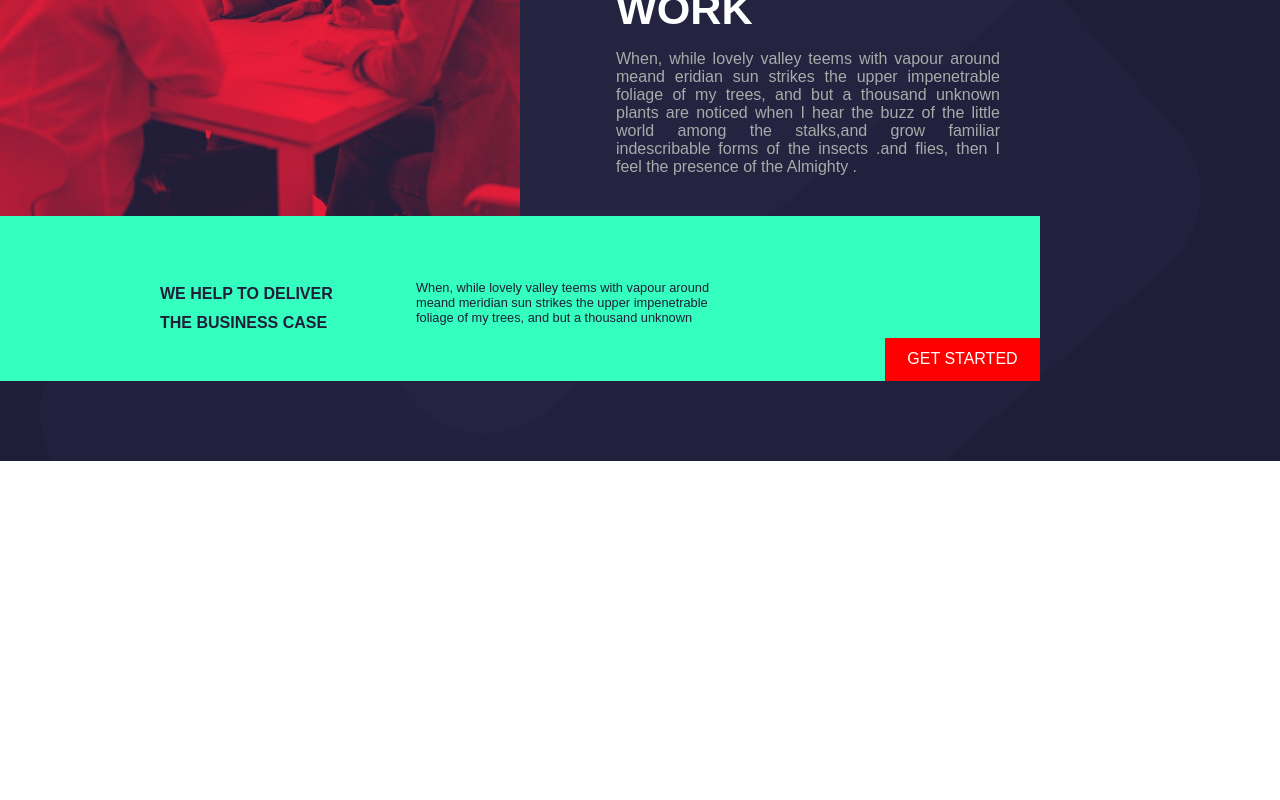
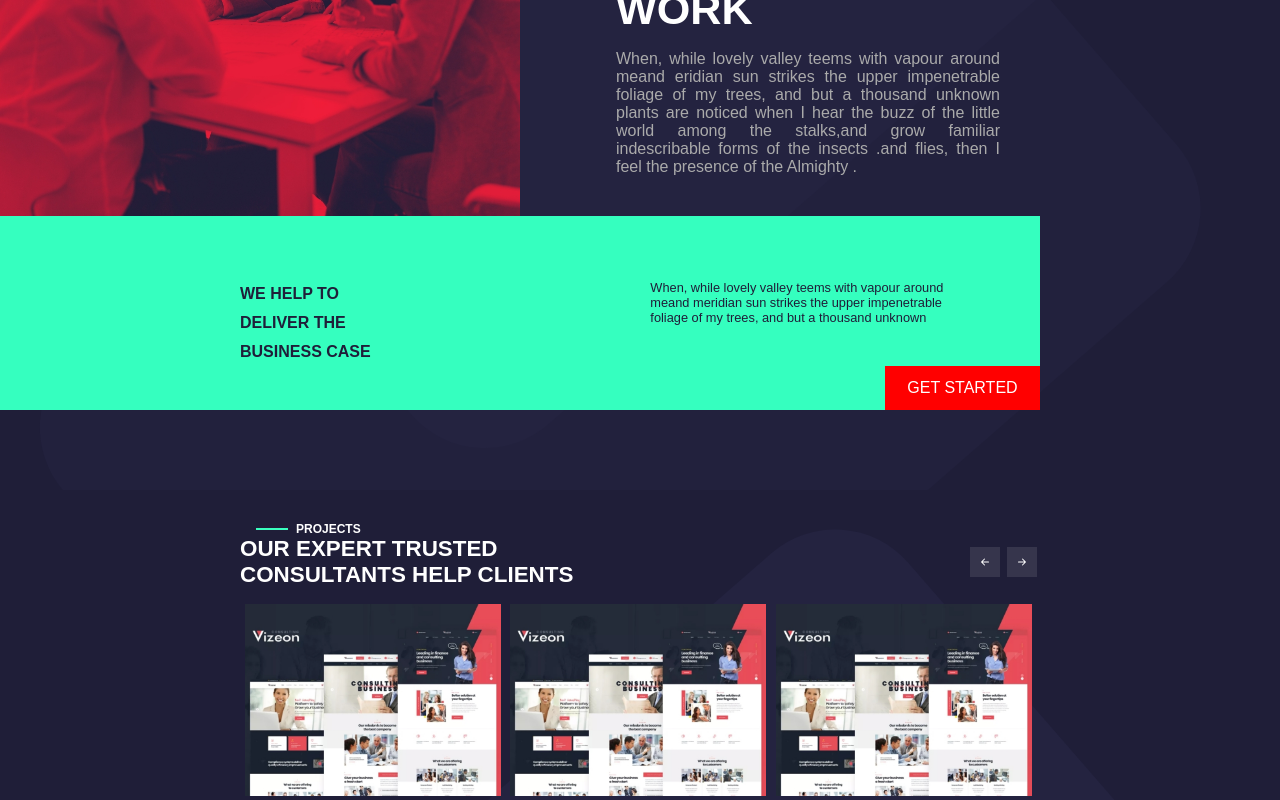
Before and after one commit to SharyMirko/proj-html-vuejs, a Vue app: page / in a window 1280 px wide. Shown: the part 1580-2380 px from the top of the page. Before the commit the page ends 2041 px from the top, so only its background shows below. Built offline with nearby package versions, Linux system fonts and the light colour scheme; a web font is replaced by a local one.

Commit message:
creo sezione projects

```diff
--- a/src/App.vue
+++ b/src/App.vue
@@ -3,6 +3,7 @@
     <HeaderPhlox />
     <ConsultingPh />
     <AboutPh />
+    <ProjectsPh />
   </div>
 </template>
 
@@ -10,12 +11,14 @@
 import HeaderPhlox from "./components/HeaderPhlox.vue";
 import ConsultingPh from "./components/ConsultingPh.vue";
 import AboutPh from "./components/AboutPh.vue";
+import ProjectsPh from "./components/ProjectsPh.vue";
 export default {
   name: "App",
   components: {
     HeaderPhlox,
     ConsultingPh,
     AboutPh,
+    ProjectsPh,
   },
 };
 </script>
--- a/src/components/AboutPh.vue
+++ b/src/components/AboutPh.vue
@@ -106,7 +106,7 @@ export default {
     width: 100%;
     padding: 0 5rem;
     .text-left {
-      margin: 0 5rem 0 5rem;
+      margin: 0 15rem 0 10rem;
       width: 11rem;
       h6 {
         font-weight: 700;
@@ -132,6 +132,7 @@ export default {
     color: #fff;
     text-transform: uppercase;
     text-decoration: none;
+    display: block;
   }
   &:hover {
     background-color: #1f1e38;
--- /dev/null
+++ b/src/components/ProjectsPh.vue
@@ -0,0 +1,154 @@
+<template>
+  <div class="container">
+    <div class="title">
+      <hr />
+      <h6>Projects</h6>
+    </div>
+    <div class="slogan">
+      <div class="slogan-text">
+        <h6>OUR EXPERT TRUSTED CONSULTANTS HELP CLIENTS</h6>
+      </div>
+      <div class="slogan-arrow">
+        <div class="arrow">
+          <img src="../../public/img/arrow-left-short.svg" alt="" />
+        </div>
+        <div class="arrow">
+          <img src="../../public/img/arrow-right-short.svg" alt="" />
+        </div>
+      </div>
+    </div>
+    <div class="slider-conteiner">
+      <div class="slider-widget">
+        <div class="widget-text">
+          <h5>Lorem Ipsum</h5>
+          <p>Category</p>
+        </div>
+        <img src="../../public/img/z1el4c4p-790x592.jpg" alt="" />
+      </div>
+      <div class="slider-widget">
+        <div class="widget-text">
+          <h5>Lorem Ipsum</h5>
+          <p>Category</p>
+        </div>
+        <img src="../../public/img/z1el4c4p-790x592.jpg" alt="" />
+      </div>
+      <div class="slider-widget">
+        <div class="widget-text">
+          <h5>Lorem Ipsum</h5>
+          <p>Category</p>
+        </div>
+        <img src="../../public/img/z1el4c4p-790x592.jpg" alt="" />
+      </div>
+    </div>
+  </div>
+</template>
+
+<script>
+export default {
+  name: "ProjectsPh",
+  data() {
+    return {
+      projects: [
+        {
+          /*    img: link,
+          name: text,
+          shortTxt: text, */
+        },
+      ],
+    };
+  },
+};
+</script>
+
+<style lang="scss" scoped>
+.container {
+  padding: 0 15rem 0 15rem;
+  background-image: url("../../public/img/7576.svg");
+  background-size: cover;
+  background-color: #1f1e38;
+}
+
+.title {
+  padding: 2rem 0 0 1rem;
+  display: flex;
+  align-items: center;
+  h6 {
+    text-transform: uppercase;
+    font-size: 12px;
+    color: #fff;
+  }
+  hr {
+    color: #3affbf;
+    width: 2rem;
+    border: 1px solid;
+    margin-right: 0.5rem;
+  }
+}
+
+.slogan {
+  display: flex;
+  align-items: center;
+  justify-content: space-between;
+  h6 {
+    font-size: 1.4rem;
+    color: #fff;
+  }
+  .slogan-text {
+    width: 45%;
+  }
+  .slogan-arrow {
+    width: 42%;
+    display: flex;
+    justify-content: end;
+  }
+}
+.arrow {
+  width: 30px;
+  height: 30px;
+  background-color: #36354c;
+  margin: 0 0.2rem;
+  display: flex;
+  justify-content: center;
+  align-items: center;
+  &:hover {
+    background-color: #3affbf;
+    cursor: pointer;
+  }
+}
+
+.slider-conteiner {
+  width: 100%;
+  display: flex;
+  .slider-widget {
+    width: calc((100% - 2rem) / 3);
+    position: relative;
+    margin: 1rem 0.3rem 0 0.3rem;
+    img {
+      width: 100%;
+    }
+    .widget-text {
+      width: 100%;
+      height: 100%;
+      position: absolute;
+      background-color: rgb(255, 0, 0, 0.6);
+      flex-direction: column;
+      justify-content: end;
+      display: none;
+      h5 {
+        color: #fff;
+        font-weight: 500;
+        font-size: 1.3rem;
+      }
+      p {
+        color: #fff;
+        font-weight: 300;
+        font-size: 0.8rem;
+      }
+    }
+    &:hover .widget-text {
+      display: flex;
+      cursor: pointer;
+    }
+  }
+}
+</style>
```
Also changed, not shown: public/img/arrow-left-short.svg (added), public/img/arrow-right-short.svg (added).
